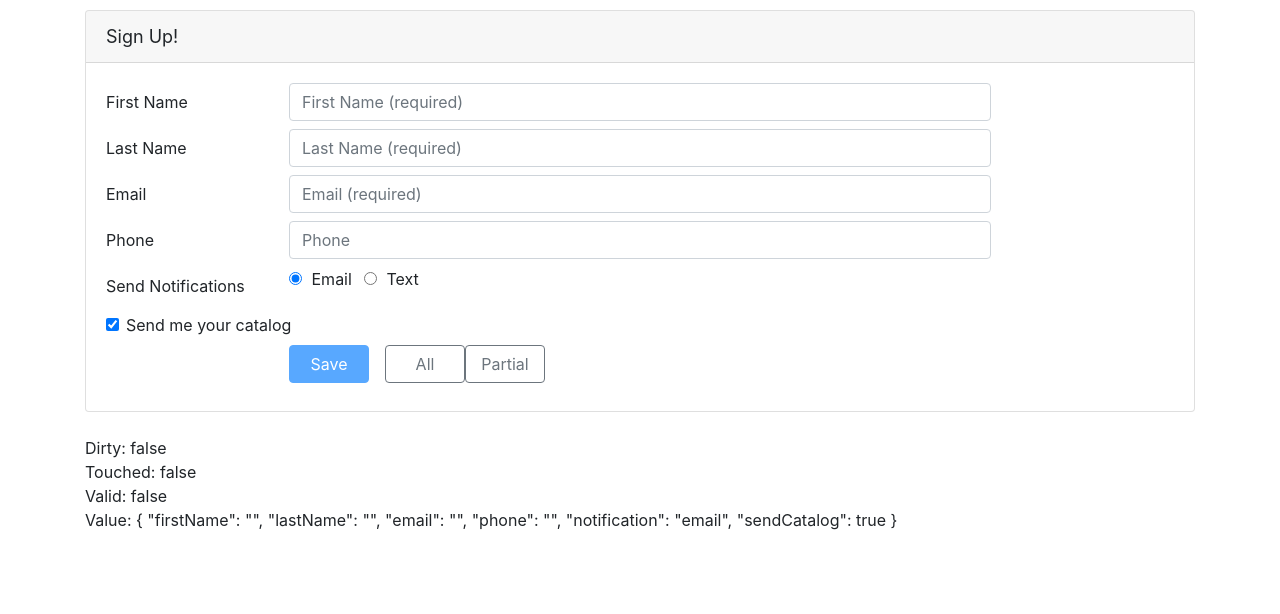
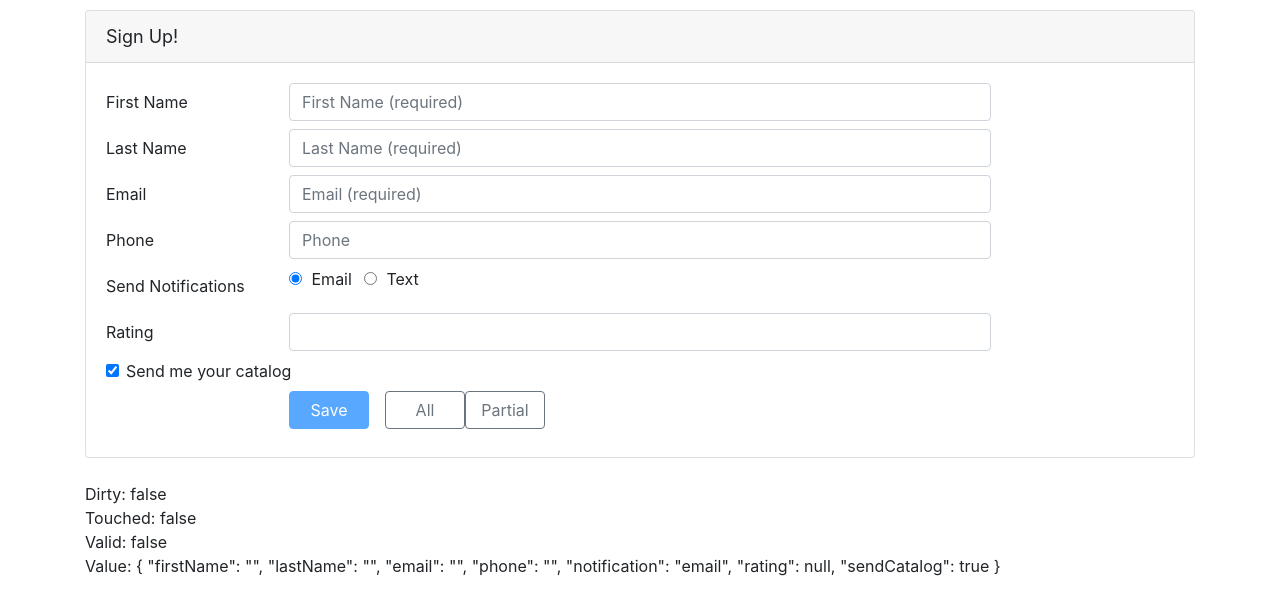
Before and after one commit to florin141/angular-reactive-forms-intro, an Angular app: page / in a window 1280 px wide. Shown: the top 614 px of the page. Built offline with nearby package versions, Linux system fonts and the light colour scheme.

Commit message:
[mod-5] Custom simple validation

```diff
--- a/src/app/customers/customer.component.html
+++ b/src/app/customers/customer.component.html
@@ -108,6 +108,25 @@
                 </div>
             </div>
         </div>
+
+      <div class="form-group row mb-2">
+        <label class="col-md-2 col-form-label"
+               for="ratingId">Rating</label>
+        <div class="col-md-8">
+          <input class="form-control"
+                 id="ratingId"
+                 type="number"
+                 formControlName="rating"
+                 [ngClass]="{'is-invalid': (customerForm.get('rating').touched ||
+                                             customerForm.get('rating').dirty) &&
+                                             !customerForm.get('rating').valid }" />
+          <span class="invalid-feedback">
+            <span *ngIf="customerForm.get('rating').errors?.range">
+              Please rate your experience from 1 to 5.
+            </span>
+          </span>
+        </div>
+      </div>
 
       <div class="form-group row mb-2">
         <div class="col-md-8">
--- a/src/app/customers/customer.component.ts
+++ b/src/app/customers/customer.component.ts
@@ -1,7 +1,14 @@
 import { Component, OnInit } from '@angular/core';
 
 import { Customer } from './customer';
-import { FormBuilder, FormGroup, Validators } from '@angular/forms';
+import { AbstractControl, FormBuilder, FormGroup, Validators } from '@angular/forms';
+
+function ratingRange(c: AbstractControl): { [key: string]: boolean} | null {
+    if (c.value != null && (isNaN(c.value)) || c.value < 1 || c.value > 5) {
+        return { range: true };
+    }
+    return null;
+}
 
 @Component({
     selector: 'app-customer',
@@ -22,6 +29,7 @@ export class CustomerComponent implements OnInit {
             email: ['', Validators.required, Validators.email],
             phone: '',
             notification: 'email',
+            rating: [null, ratingRange],
             sendCatalog: true
         });
     }
```
